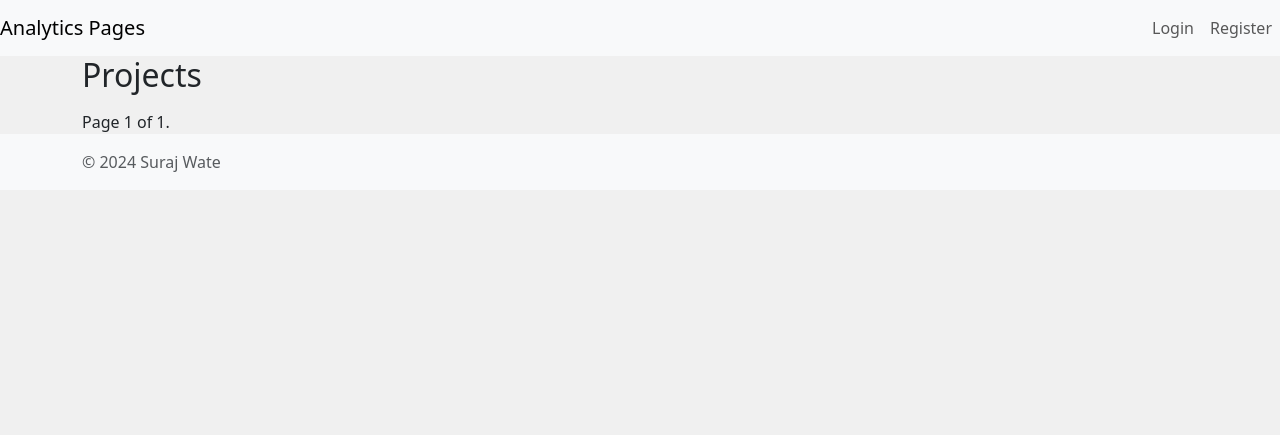
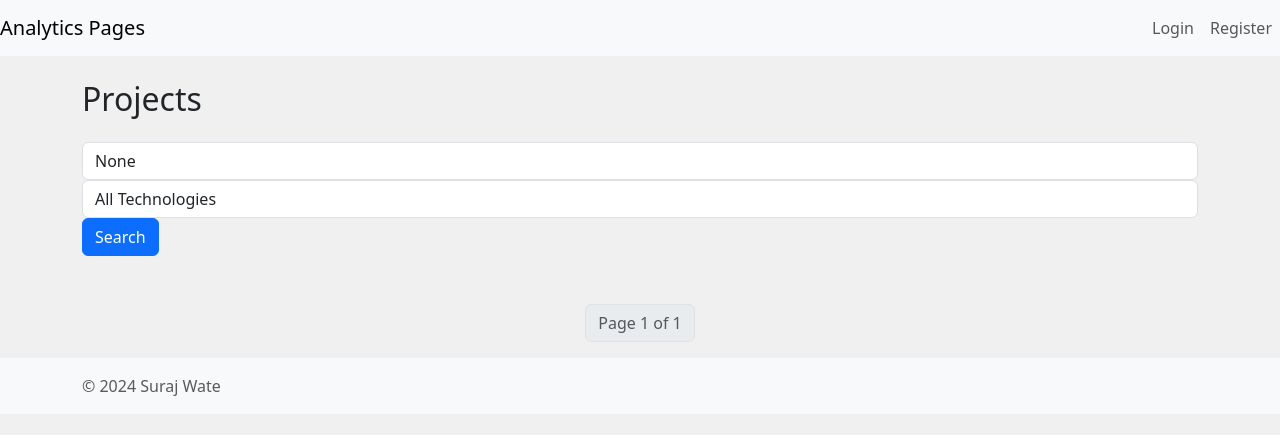
Before and after one commit to surajwate/analyticspages, a Django app: page / in a window 1280 px wide. Shown: the top 435 px of the page. Run offline with Django 4.2, Linux system fonts and the light colour scheme; data that the repository does not hold is empty.

Commit message:
Add functionality to project_list.html and update views for that

```diff
--- a/analyticspages/portfolio/templates/portfolio/project_list.html
+++ b/analyticspages/portfolio/templates/portfolio/project_list.html
@@ -3,33 +3,37 @@
 {% block title %}Project List{% endblock title %}
 
 {% block content %}
-<h2>Projects</h2>
-<ul>
-    {% for project in projects %}
-        <li>
+<h2 class="my-4">Projects</h2>
+<form method="get" action="{% url 'project_list' %}" class="form-inline mb-4">
+    <input type="text" name="q" value="{{ query }}" class="form-control me-2" placeholder="Search projects...">
+    <select name="technology" class="form-control me-2">
+        <option value="">All Technologies</option>
+        {% for tech in technologies %}
+            <option value="{{ tech }}" {% if tech == technology_filter %}selected{% endif %}>{{ tech }}</option>
+        {% endfor %}
+    </select>
+    <button type="submit" class="btn btn-primary">Search</button>
+</form>
+<ul class="list-group">
+    {% for project in page_obj %}
+        <li class="list-group-item d-flex justify-content-between align-items-center">
             <a href="{% url 'project_detail' project.pk %}">{{ project.title }}</a>
-            : {{ project.technology }}
-            {% comment %} <img src="{{ project.image.url }}" alt="{{ project.title }}" style="width: 50px; height: 50px;"> {% endcomment %}
+            <span class="badge bg-info text-dark">{{ project.technology }}</span>
         </li>
     {% endfor %}
 </ul>
 
-<div class="pagination">
-    <span class="step-links">
+<nav aria-label="Page navigation" class="mt-4">
+    <ul class="pagination justify-content-center">
         {% if page_obj.has_previous %}
-            <a href="?page=1">&laquo; first</a>
-            <a href="?page={{ page_obj.previous_page_number }}">previous</a>
+            <li class="page-item"><a class="page-link" href="?page=1{% if query %}&q={{ query }}{% endif %}{% if technology_filter %}&technology={{ technology_filter }}{% endif %}">&laquo; First</a></li>
+            <li class="page-item"><a class="page-link" href="?page={{ page_obj.previous_page_number }}{% if query %}&q={{ query }}{% endif %}{% if technology_filter %}&technology={{ technology_filter }}{% endif %}">Previous</a></li>
         {% endif %}
-
-        <span class="current">
-            Page {{ page_obj.number }} of {{ page_obj.paginator.num_pages }}.
-        </span>
-
+        <li class="page-item disabled"><span class="page-link">Page {{ page_obj.number }} of {{ page_obj.paginator.num_pages }}</span></li>
         {% if page_obj.has_next %}
-            <a href="?page={{ page_obj.next_page_number }}">next</a>
-            <a href="?page={{ page_obj.paginator.num_pages }}">last &raquo;</a>
+            <li class="page-item"><a class="page-link" href="?page={{ page_obj.next_page_number }}{% if query %}&q={{ query }}{% endif %}{% if technology_filter %}&technology={{ technology_filter }}{% endif %}">Next</a></li>
+            <li class="page-item"><a class="page-link" href="?page={{ page_obj.paginator.num_pages }}{% if query %}&q={{ query }}{% endif %}{% if technology_filter %}&technology={{ technology_filter }}{% endif %}">Last &raquo;</a></li>
         {% endif %}
-    </span>
-</div>
-
+    </ul>
+</nav>
 {% endblock content %}
--- a/analyticspages/portfolio/views.py
+++ b/analyticspages/portfolio/views.py
@@ -9,14 +9,32 @@
 from django.views.generic import TemplateView   # Import the `TemplateView` class to create a view for user profile
 from .forms import ProjectForm
 from django.core.paginator import Paginator
+from django.db.models import Q
 
 # Function-based view to display a list of all projects
 def project_list(request):
+    query = request.GET.get('q')
+    technology_filter = request.GET.get('technology')
     projects = Project.objects.all().order_by('start_date')
+    if query:
+        projects = projects.filter(
+            Q(title__icontains=query) |
+            Q(description__icontains=query) |
+            Q(technology__icontains=query)
+        )
+    if technology_filter:
+        projects = projects.filter(technology__iexact=technology_filter)
     paginator = Paginator(projects, 3)
     page_number = request.GET.get('page')
     page_obj = paginator.get_page(page_number)
-    return render(request, 'portfolio/project_list.html', {'page_obj': page_obj, 'projects': page_obj.object_list})
+    technologies = Project.objects.values_list('technology', flat=True).distinct()
+    return render(request, 'portfolio/project_list.html', {
+        'page_obj': page_obj,
+        'projects': page_obj.object_list,
+        'query': query,
+        'technology_filter': technology_filter,
+        'technologies': technologies
+    })
 
 # Function-based view to display the details of a specific project
 def project_detail(request, pk):
```
